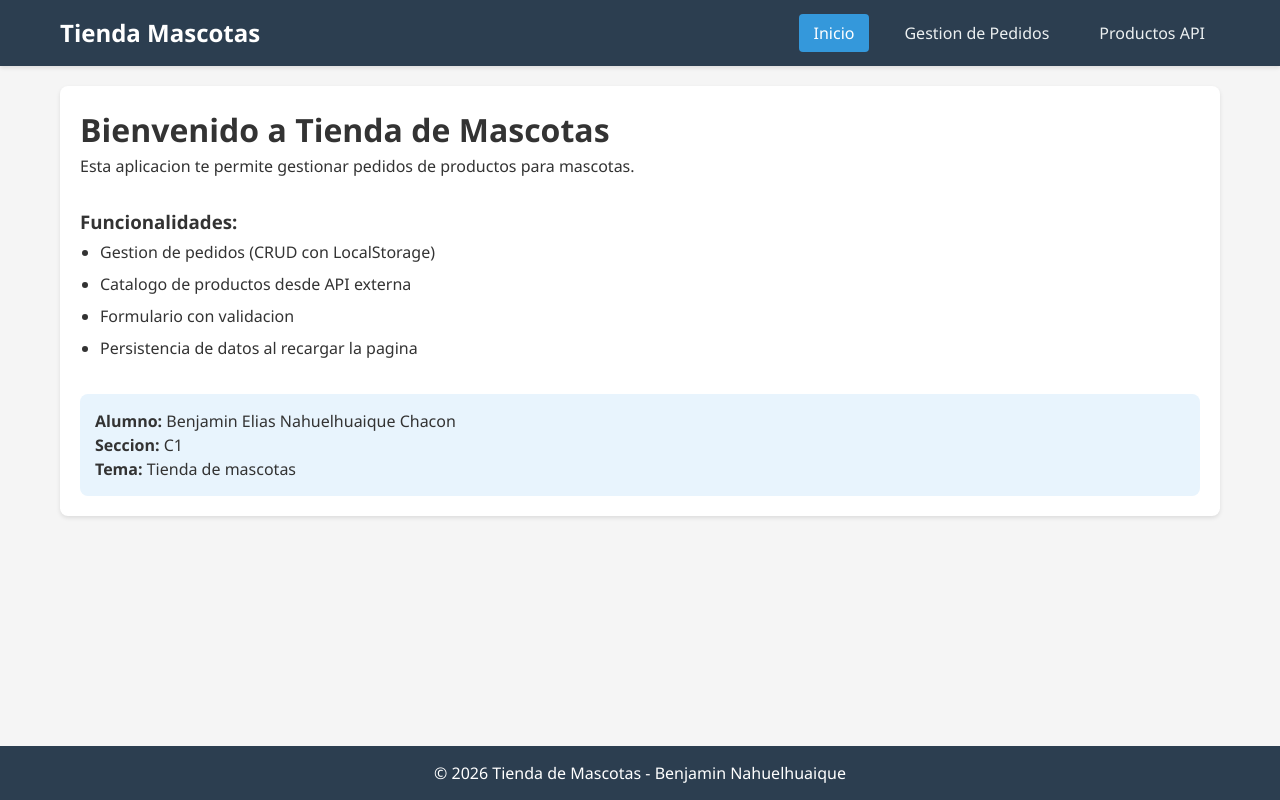
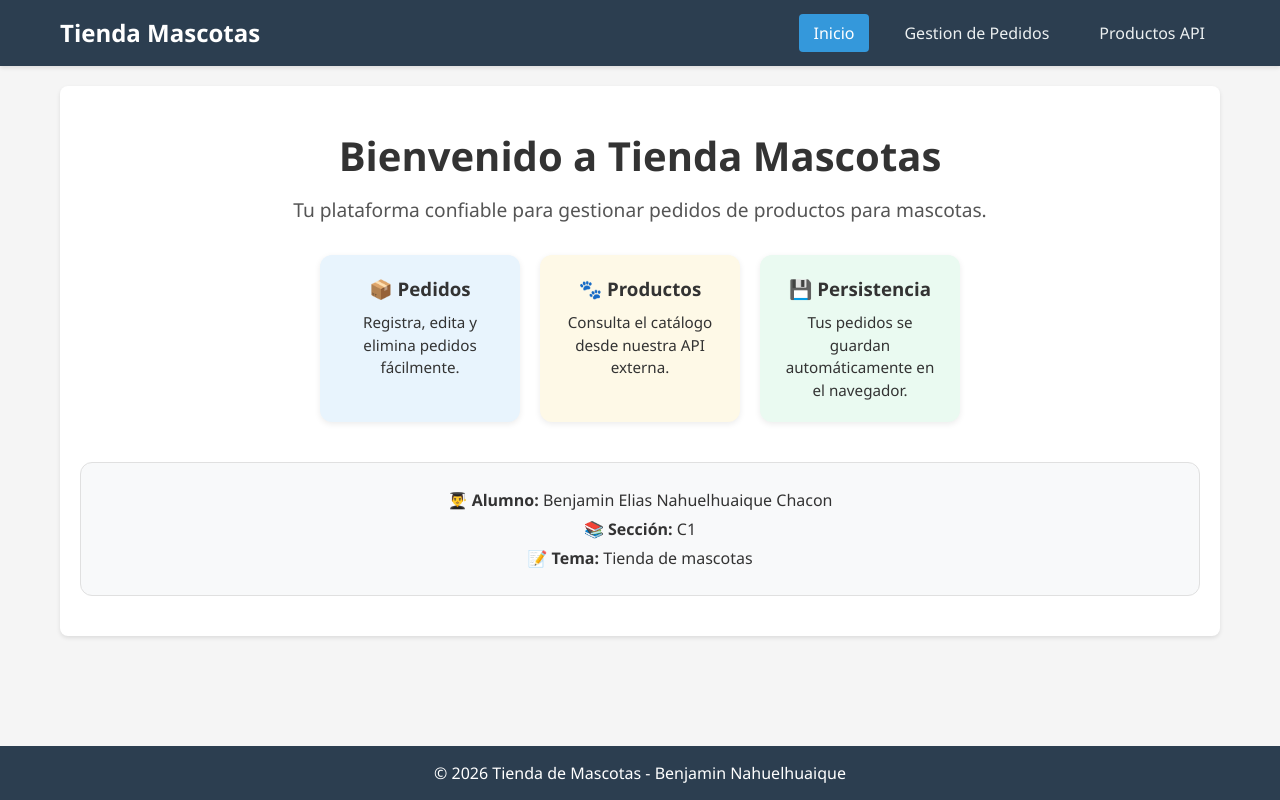
Before and after one commit to Aleluya1234/REPO-Eva3, a React (Vite) app in the folder REPO-Eva-3/: page / in a window 1280 px wide. Built offline with nearby package versions, Linux system fonts and the light colour scheme; the HTML template or start-up script is replaced by a standard one.

Commit message:
Arreglos de ultimo minuto

```diff
--- a/REPO-Eva-3/src/pages/Inicio.jsx
+++ b/REPO-Eva-3/src/pages/Inicio.jsx
@@ -1,23 +1,76 @@
 function Inicio() {
   return (
-    <div className="card">
-      <h1>Bienvenido a Tienda de Mascotas</h1>
-      <p>Esta aplicacion te permite gestionar pedidos de productos para mascotas.</p>
+    <div className="card" style={{ textAlign: 'center', padding: '40px 20px' }}>
+      <h1 style={{ fontSize: '2.5rem', marginBottom: '10px' }}>
+        Bienvenido a Tienda Mascotas
+      </h1>
+      <p style={{ fontSize: '1.2rem', color: '#555', marginBottom: '30px' }}>
+        Tu plataforma confiable para gestionar pedidos de productos para mascotas.
+      </p>
 
-      <div style={{ marginTop: '30px' }}>
-        <h3>Funcionalidades:</h3>
-        <ul style={{ marginLeft: '20px', lineHeight: '2' }}>
-          <li>Gestion de pedidos (CRUD con LocalStorage)</li>
-          <li>Catalogo de productos desde API externa</li>
-          <li>Formulario con validacion</li>
-          <li>Persistencia de datos al recargar la pagina</li>
-        </ul>
+      <div style={{
+        display: 'flex',
+        justifyContent: 'center',
+        gap: '20px',
+        flexWrap: 'wrap',
+        marginTop: '20px'
+      }}>
+        <div style={{
+          background: '#e8f4fd',
+          padding: '20px',
+          borderRadius: '12px',
+          width: '200px',
+          boxShadow: '0 2px 6px rgba(0,0,0,0.08)'
+        }}>
+          <h3 style={{ margin: '0 0 8px 0' }}>📦 Pedidos</h3>
+          <p style={{ margin: 0, fontSize: '0.95rem', color: '#333' }}>
+            Registra, edita y elimina pedidos fácilmente.
+          </p>
+        </div>
+
+        <div style={{
+          background: '#fef9e7',
+          padding: '20px',
+          borderRadius: '12px',
+          width: '200px',
+          boxShadow: '0 2px 6px rgba(0,0,0,0.08)'
+        }}>
+          <h3 style={{ margin: '0 0 8px 0' }}>🐾 Productos</h3>
+          <p style={{ margin: 0, fontSize: '0.95rem', color: '#333' }}>
+            Consulta el catálogo desde nuestra API externa.
+          </p>
+        </div>
+
+        <div style={{
+          background: '#eafaf1',
+          padding: '20px',
+          borderRadius: '12px',
+          width: '200px',
+          boxShadow: '0 2px 6px rgba(0,0,0,0.08)'
+        }}>
+          <h3 style={{ margin: '0 0 8px 0' }}>💾 Persistencia</h3>
+          <p style={{ margin: 0, fontSize: '0.95rem', color: '#333' }}>
+            Tus pedidos se guardan automáticamente en el navegador.
+          </p>
+        </div>
       </div>
 
-      <div style={{ marginTop: '30px', padding: '15px', background: '#e8f4fd', borderRadius: '8px' }}>
-        <p><strong>Alumno:</strong> Benjamin Elias Nahuelhuaique Chacon</p>
-        <p><strong>Seccion:</strong> C1</p>
-        <p><strong>Tema:</strong> Tienda de mascotas</p>
+      <div style={{
+        marginTop: '40px',
+        padding: '20px',
+        background: '#f8f9fa',
+        borderRadius: '12px',
+        border: '1px solid #e0e0e0'
+      }}>
+        <p style={{ margin: '5px 0' }}>
+          <strong>👨‍🎓 Alumno:</strong> Benjamin Elias Nahuelhuaique Chacon
+        </p>
+        <p style={{ margin: '5px 0' }}>
+          <strong>📚 Sección:</strong> C1
+        </p>
+        <p style={{ margin: '5px 0' }}>
+          <strong>📝 Tema:</strong> Tienda de mascotas
+        </p>
       </div>
     </div>
   );
```
